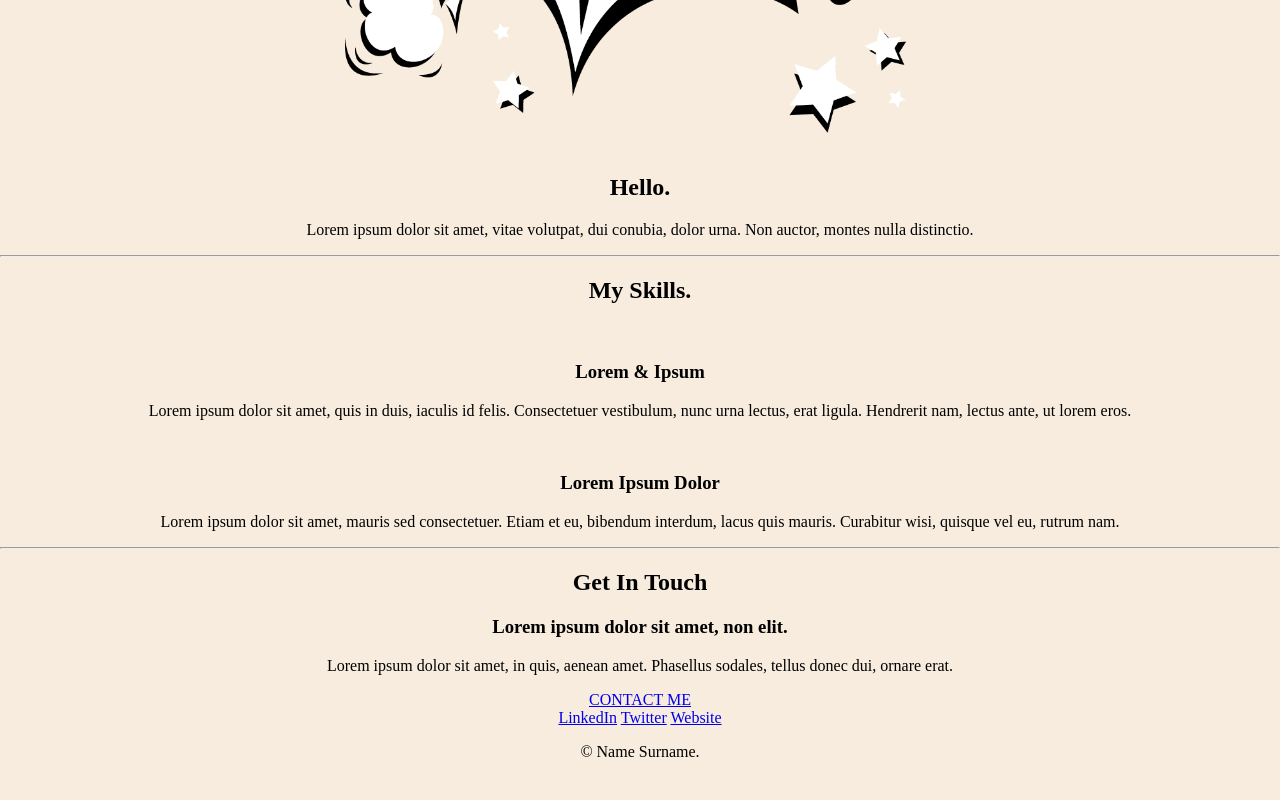
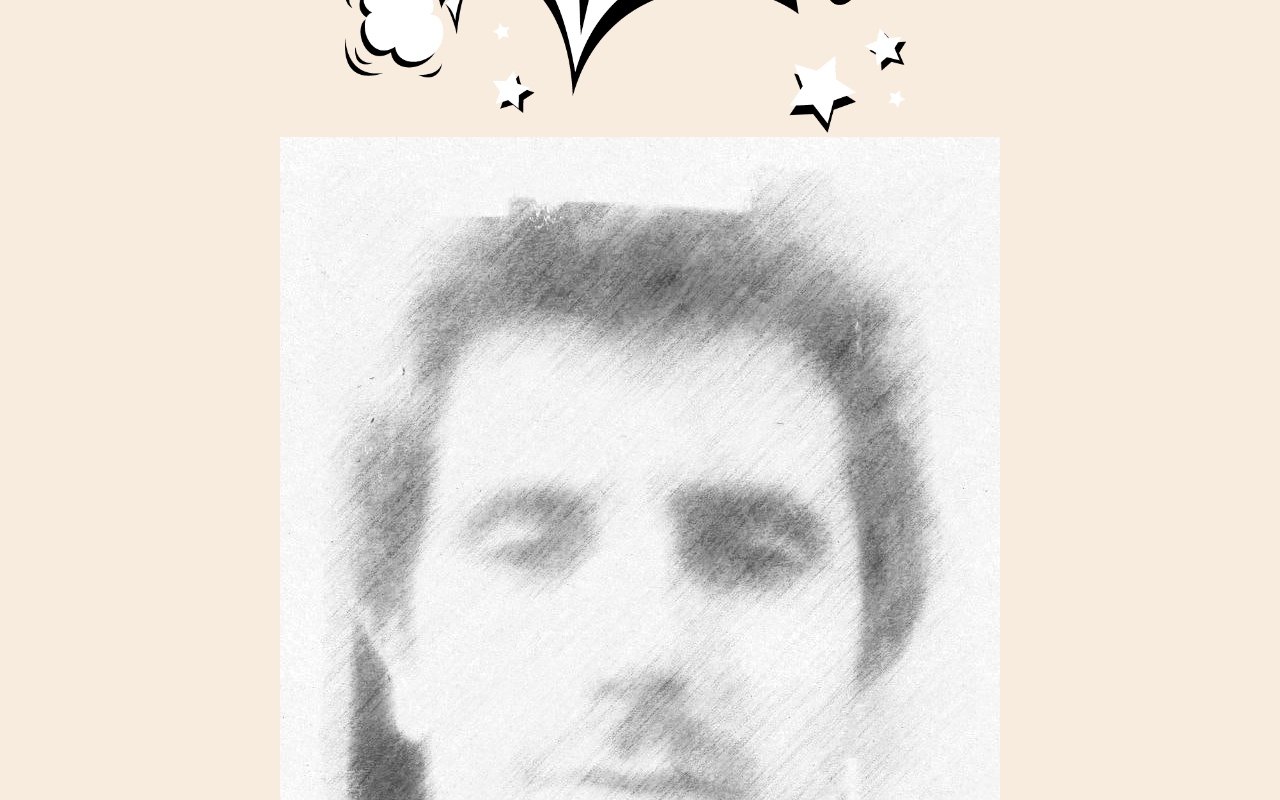
Before and after one commit to Quitox/Udemy-PersonalCV, a plain HTML site: page index.html in a window 1280 px wide. Shown: the part 640-1440 px from the top of the page. Before the commit the page ends 1417 px from the top, so only its background shows below. Drawn offline with Linux system fonts and the light colour scheme.

Commit message:
Modificación del index.html con la imagen del desarrollador.

```diff
--- a/index.html
+++ b/index.html
@@ -18,7 +18,7 @@
     </div>
     <div class="middle-container">
         <div class="profile">
-          <img src="" alt="">
+          <img src="img/foto_perfil_BN.jpeg" alt="foto de perfil de Esteban">
           <h2>Hello.</h2>
           <p>Lorem ipsum dolor sit amet, vitae volutpat, dui conubia, dolor urna. Non auctor, montes nulla distinctio.</p>
         </div>
@@ -48,7 +48,7 @@
         <a class="footer-link" href="https://www.linkedin.com/">LinkedIn</a>
         <a class="footer-link" href="https://twitter.com/">Twitter</a>
         <a class="footer-link" href="https://www.appbrewery.co/">Website</a>
-        <p>© Name Surname.</p>
+        <p>© Esteban Pedro Guerra Vidal.</p>
       </div>
 
 </body>
```
